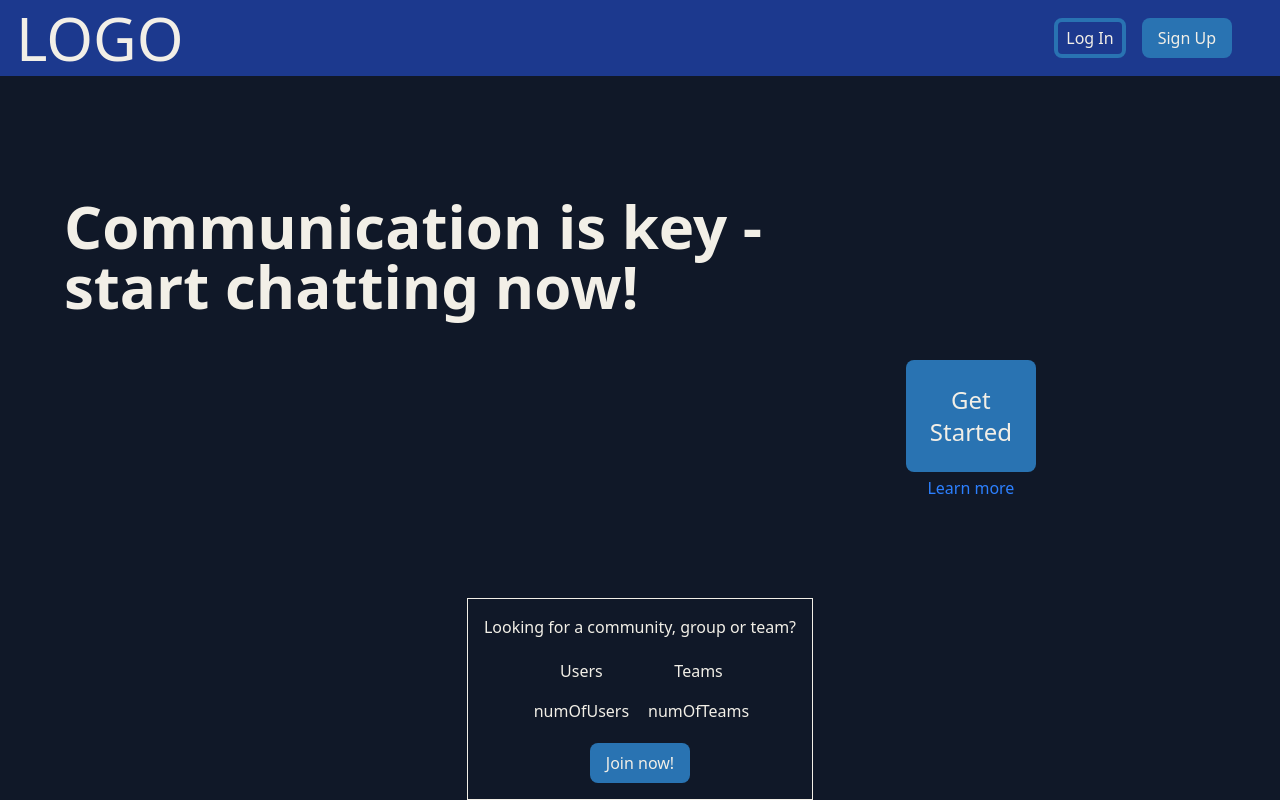
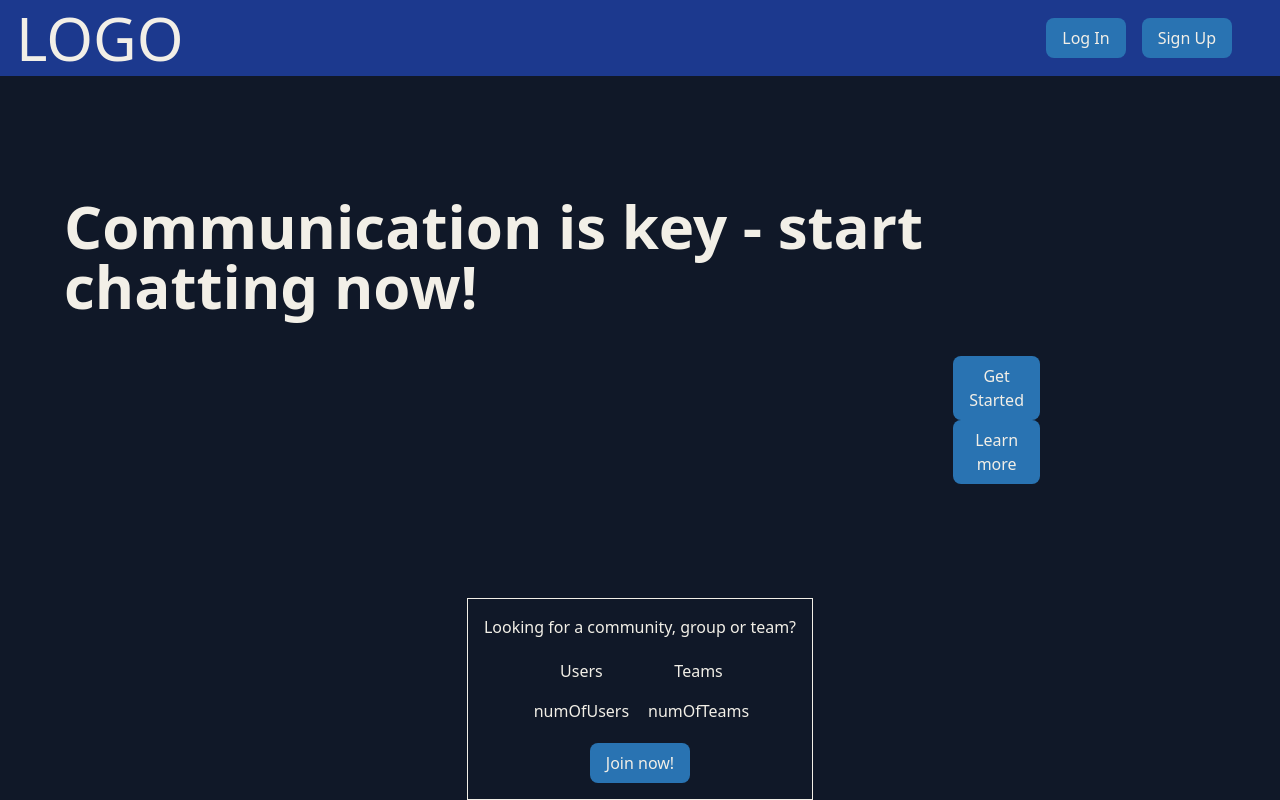
Before and after one commit to GIPHY-Web-Team-Project/VIAlogue, a React (Vite) app: page / in a window 1280 px wide. Built offline with nearby package versions, Linux system fonts and the light colour scheme; no server answers.

Commit message:
Fix Button component

```diff
--- /dev/null
+++ b/src/common/button-const.js
@@ -0,0 +1,7 @@
+export const variant = {
+  default: 'py-2 px-4 text-white bg-dark-blue rounded-lg cursor-pointer transition hover:bg-blue hover:text-black',
+  none: '',
+  login: 'border-4 border-dark-blue rounded-lg py-1 px-2 hover:text-black hover:bg-blue hover:border-blue cursor-pointer transition',
+  textButton: 'text-blue-500 cursor-pointer hover:underline',
+  getStarted: 'm-1 text-2xl p-6 bg-dark-blue rounded-lg hover:bg-blue hover:text-black hover:cursor-pointer transition',
+};
--- a/src/components/Button/Button.jsx
+++ b/src/components/Button/Button.jsx
@@ -1,25 +1,9 @@
-import { useEffect, useState } from 'react';
+import { variant } from '../../common/button-const';
 
-export default function Button(props) {
-  const [variant, setVariant] = useState('py-2 px-4 text-white bg-dark-blue rounded-lg cursor-pointer transition hover:bg-blue hover:text-black');
-
-  useEffect(() => {
-    switch (props.type) {
-      case 'login':
-        setVariant('border-4 border-dark-blue rounded-lg py-1 px-2 hover:text-black hover:bg-blue hover:border-blue cursor-pointer transition');
-        break;
-      case 'text-button':
-        setVariant('text-blue-500 cursor-pointer hover:underline');
-        break;
-      case 'get-started':
-        setVariant('m-1 text-2xl p-6 bg-dark-blue rounded-lg hover:bg-blue hover:text-black hover:cursor-pointer transition');
-        break;
-    }
-  }, [props.type]);
-
+export default function Button({ className = 'default', onClick, children }) {
   return (
-    <button className={variant} onClick={props.onClick || (() => {})}>
-      {props.children}
+    <button className={variant[className]} onClick={onClick || (() => {})}>
+      {children}
     </button>
   );
 }
--- a/src/components/Channels/ChatList/ChatList.jsx
+++ b/src/components/Channels/ChatList/ChatList.jsx
@@ -1,8 +1,8 @@
 import React, { useEffect } from 'react';
 import { getChatsByUsername } from '../../../services/chat.services';
+import Button from '../../Button/Button';
 
 export const ChatList = ({ username, handleNewChat, chats, setChats, setSelectedChat }) => {
-
   useEffect(() => {
     const unsubscribe = getChatsByUsername(username, (chats) => {
       setChats(chats);
@@ -21,10 +21,11 @@ export const ChatList = ({ username, handleNewChat, chats, setChats, setSelected
 
   return (
     <div className='bg-gray-800 p-4 overflow-y-auto'>
-      <h3 className="flex flex-row border-b-2 mb-2 pb-3">Chat
-        <button onClick={() => handleNewChat()}>
-          <img src="/images/newchat.jpg" alt="New chat" className="w-7 h-7 ml-2"/>
-        </button>
+      <h3 className='flex flex-row border-b-2 mb-2 pb-3'>
+        Chat
+        <Button className={'none'} onClick={() => handleNewChat()}>
+          <img src='/images/newchat.jpg' alt='New chat' className='w-7 h-7 ml-2' />
+        </Button>
       </h3>
       {chats && chats.length > 0 ? (
         chats.map((chat) => (
```
Also changed, not shown: src/components/Channels/MessageWindow/MessageWindow.jsx (+10 -14 lines).
